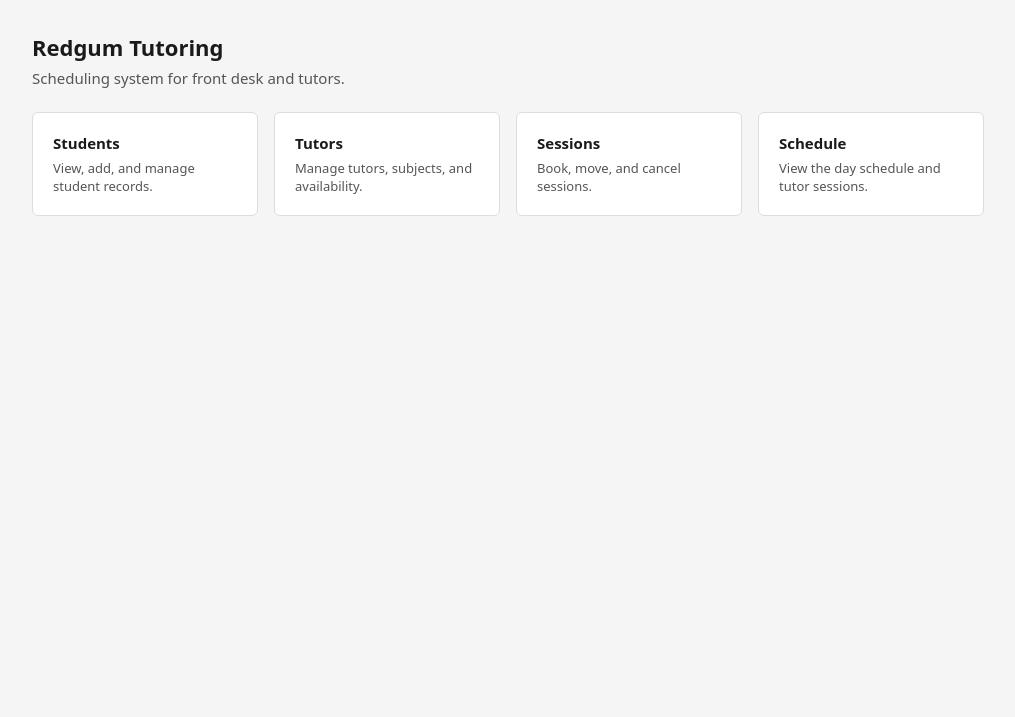
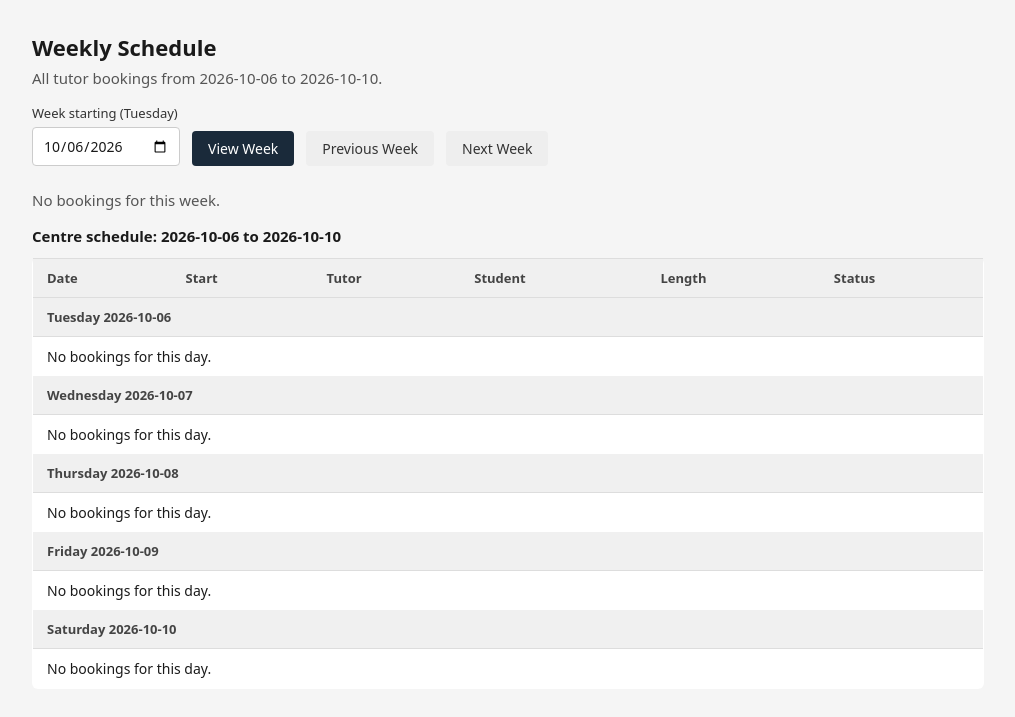
Before and after one commit to Deon37/redgum-tutoring-a3, a Flask app: page /schedule in a window 1280 px wide. Shown: the part 52-769 px from the top of the page, without its empty margins (132-1147 px from the left). Run offline with Flask 3, Linux system fonts and the light colour scheme; data comes from the database, SQL or seed files in the repository; parts of the project's set-up code (start-up, migrations or seed data) failed here and were passed over.

Commit message:
Implement admin weekly schedule view

```diff
--- a/app.py
+++ b/app.py
@@ -1,3 +1,4 @@
+from datetime import date, datetime, timedelta, timezone
 from flask import Flask, render_template, request, redirect, url_for, flash, abort
 from config import load_settings
 import database
@@ -214,7 +215,36 @@ def cancel_session(session_id):
 
 @app.route('/schedule')
 def schedule():
-    return render_template('index.html')
+    # Default to this calendar week's Tuesday in the centre's Ipswich time zone.
+    today = datetime.now(timezone(timedelta(hours=10))).date()
+    week_start = today - timedelta(days=today.weekday()) + timedelta(days=1)
+    selected_week = request.args.get('week_start')
+    status_code = 200
+    if selected_week is not None:
+        try:
+            selected_date = date.fromisoformat(selected_week)
+            if selected_date.isoformat() != selected_week or selected_date.weekday() != 1:
+                raise ValueError
+            selected_date + timedelta(days=4)
+        except (ValueError, OverflowError):
+            flash('Choose a valid Tuesday date for the start of the week.', 'error')
+            status_code = 400
+        else:
+            week_start = selected_date
+
+    week_end = week_start + timedelta(days=4)
+    sessions = database.get_week_sessions(week_start.isoformat(), week_end.isoformat())
+    days = []
+    for offset, name in enumerate(('Tuesday', 'Wednesday', 'Thursday', 'Friday', 'Saturday')):
+        day = (week_start + timedelta(days=offset)).isoformat()
+        days.append({'name': name, 'date': day,
+                     'sessions': [session for session in sessions if session['date'] == day]})
+
+    previous_week = week_start - timedelta(days=7) if week_start.toordinal() > 7 else None
+    next_week = week_start + timedelta(days=7) if (date.max - week_start).days >= 11 else None
+    return render_template('schedule.html', days=days, week_start=week_start,
+                           week_end=week_end, previous_week=previous_week,
+                           next_week=next_week, has_sessions=bool(sessions)), status_code
 
 
 if __name__ == '__main__':
--- a/database.py
+++ b/database.py
@@ -220,3 +220,17 @@ def get_sessions():
            JOIN tutors t ON t.id = s.tutor_id
            ORDER BY s.date DESC, s.start_time DESC'''
     ).fetchall()
+
+
+def get_week_sessions(start_date, end_date):
+    """Return all tutors' sessions within the inclusive schedule date range."""
+    return get_db().execute(
+        '''SELECT s.id, st.name AS student_name, t.name AS tutor_name,
+                  s.date, s.start_time, s.length_mins, s.status
+           FROM sessions s
+           JOIN students st ON st.id = s.student_id
+           JOIN tutors t ON t.id = s.tutor_id
+           WHERE s.date BETWEEN ? AND ?
+           ORDER BY s.date, s.start_time, s.id''',
+        (start_date, end_date),
+    ).fetchall()
--- a/static/style.css
+++ b/static/style.css
@@ -241,7 +241,8 @@ textarea:focus {
     color: #1e8449;
 }
 
-.badge-no-show {
+.badge-no-show,
+.badge-missed {
     background: #fde8d8;
     color: #a04000;
 }
@@ -293,3 +294,26 @@ textarea:focus {
     justify-content: space-between;
     margin-bottom: 16px;
 }
+
+/* Weekly schedule */
+.schedule-controls {
+    display: flex;
+    flex-wrap: wrap;
+    align-items: flex-end;
+    gap: 12px;
+    margin-bottom: 24px;
+}
+
+.schedule-table {
+    overflow-x: auto;
+}
+
+.schedule-table table {
+    min-width: 640px;
+}
+
+.schedule-caption {
+    text-align: left;
+    font-weight: 600;
+    margin-bottom: 12px;
+}
--- a/templates/index.html
+++ b/templates/index.html
@@ -21,7 +21,7 @@
     </a>
     <a href="{{ url_for('schedule') }}" class="card">
         <h2>Schedule</h2>
-        <p>View the day schedule and tutor sessions.</p>
+        <p>View all tutor bookings for Tuesday to Saturday.</p>
     </a>
 </div>
 {% endblock %}
--- /dev/null
+++ b/templates/schedule.html
@@ -0,0 +1,60 @@
+{% extends 'base.html' %}
+
+{% block title %}Weekly Schedule{% endblock %}
+
+{% block content %}
+<h1>Weekly Schedule</h1>
+<p>All tutor bookings from {{ week_start.isoformat() }} to {{ week_end.isoformat() }}.</p>
+
+<form class="schedule-controls" method="GET" action="{{ url_for('schedule') }}">
+    <div>
+        <label for="week_start">Week starting (Tuesday)</label>
+        <input type="date" id="week_start" name="week_start"
+               value="{{ week_start.isoformat() }}" min="0001-01-02" step="7" required>
+    </div>
+    <button type="submit" class="btn btn-primary">View Week</button>
+    {% if previous_week %}
+    <a class="btn btn-secondary" href="{{ url_for('schedule', week_start=previous_week.isoformat()) }}">Previous Week</a>
+    {% endif %}
+    {% if next_week %}
+    <a class="btn btn-secondary" href="{{ url_for('schedule', week_start=next_week.isoformat()) }}">Next Week</a>
+    {% endif %}
+</form>
+
+{% if not has_sessions %}
+<p>No bookings for this week.</p>
+{% endif %}
+
+<div class="schedule-table">
+    <table>
+        <caption class="schedule-caption">Centre schedule: {{ week_start.isoformat() }} to {{ week_end.isoformat() }}</caption>
+        <thead>
+            <tr>
+                <th scope="col">Date</th>
+                <th scope="col">Start</th>
+                <th scope="col">Tutor</th>
+                <th scope="col">Student</th>
+                <th scope="col">Length</th>
+                <th scope="col">Status</th>
+            </tr>
+        </thead>
+        {% for day in days %}
+        <tbody>
+            <tr><th scope="rowgroup" colspan="6">{{ day.name }} {{ day.date }}</th></tr>
+            {% for session in day.sessions %}
+            <tr>
+                <td>{{ session['date'] }}</td>
+                <td>{{ session['start_time'] }}</td>
+                <td>{{ session['tutor_name'] }}</td>
+                <td>{{ session['student_name'] }}</td>
+                <td>{{ session['length_mins'] }} mins</td>
+                <td><span class="badge badge-{{ session['status'] }}">{{ session['status'] }}</span></td>
+            </tr>
+            {% else %}
+            <tr><td colspan="6">No bookings for this day.</td></tr>
+            {% endfor %}
+        </tbody>
+        {% endfor %}
+    </table>
+</div>
+{% endblock %}
```
